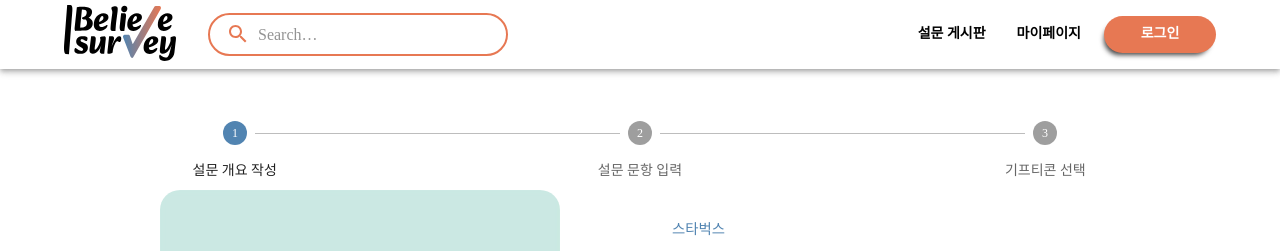
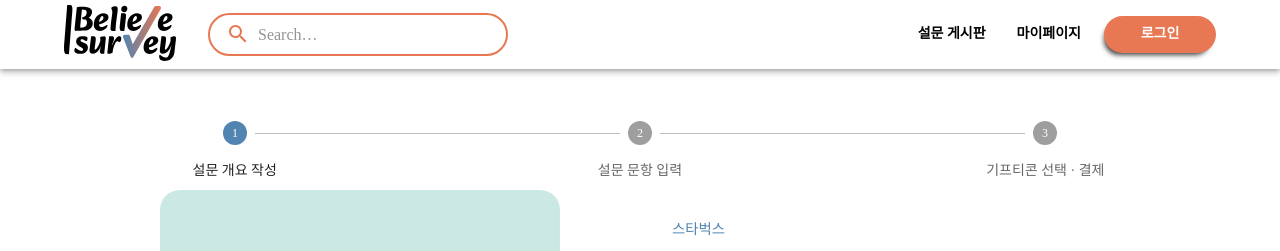
Before and after one commit to 2023-AlphaProject/iBelieveSurvey_frontend, a React (Create React App) app: page /survey/new/gift/1 in a window 1280 px wide. Shown: the top 251 px of the page. Built offline with nearby package versions, Linux system fonts and the light colour scheme; a web font is replaced by a local one.

Commit message:
fix: 설문 step 수정

```diff
--- a/src/components/Survey/New/StepProgress/StepProgress.tsx
+++ b/src/components/Survey/New/StepProgress/StepProgress.tsx
@@ -15,7 +15,7 @@ const StepProgress = () => {
       case '/form':
         return 1;
         break;
-      case '/gift':
+      case '/payment':
         return 2;
         break;
       default:
@@ -34,7 +34,7 @@ const StepProgress = () => {
         <StepLabel>설문 문항 입력</StepLabel>
       </Step>
       <Step key="gift">
-        <StepLabel>기프티콘 선택</StepLabel>
+        <StepLabel>기프티콘 선택 · 결제</StepLabel>
       </Step>
     </Stepper>
   );
```
